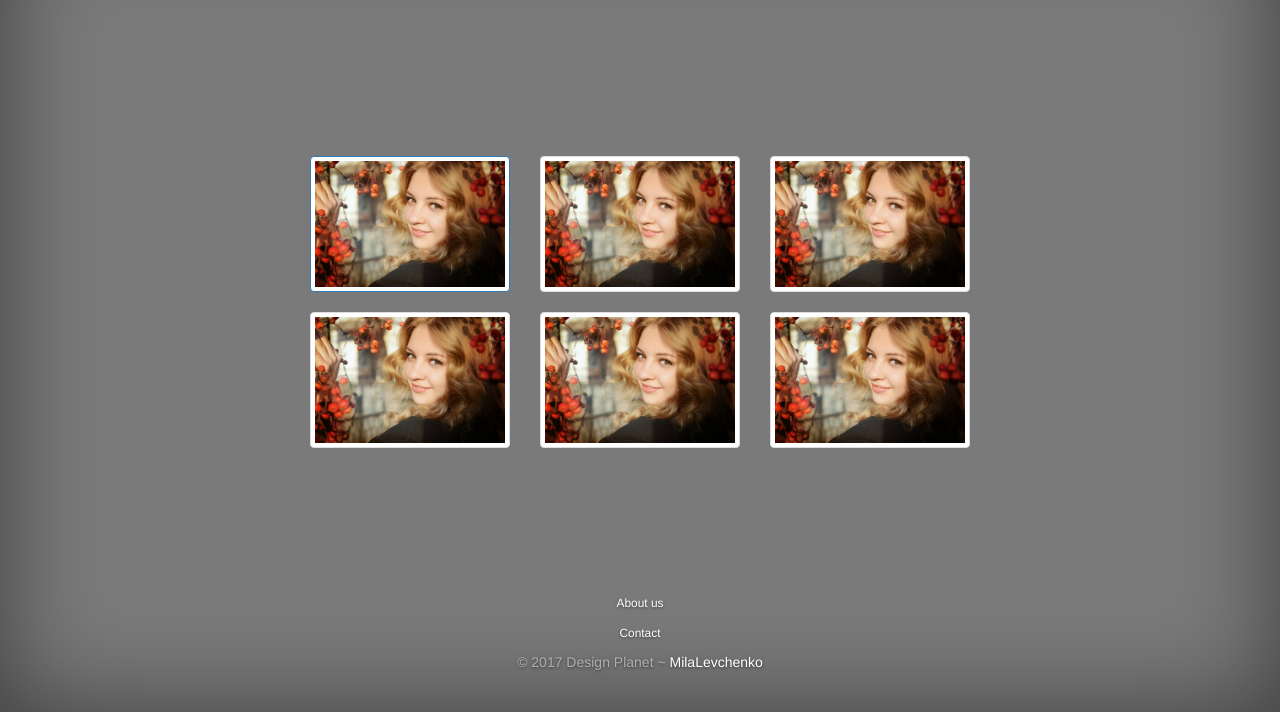
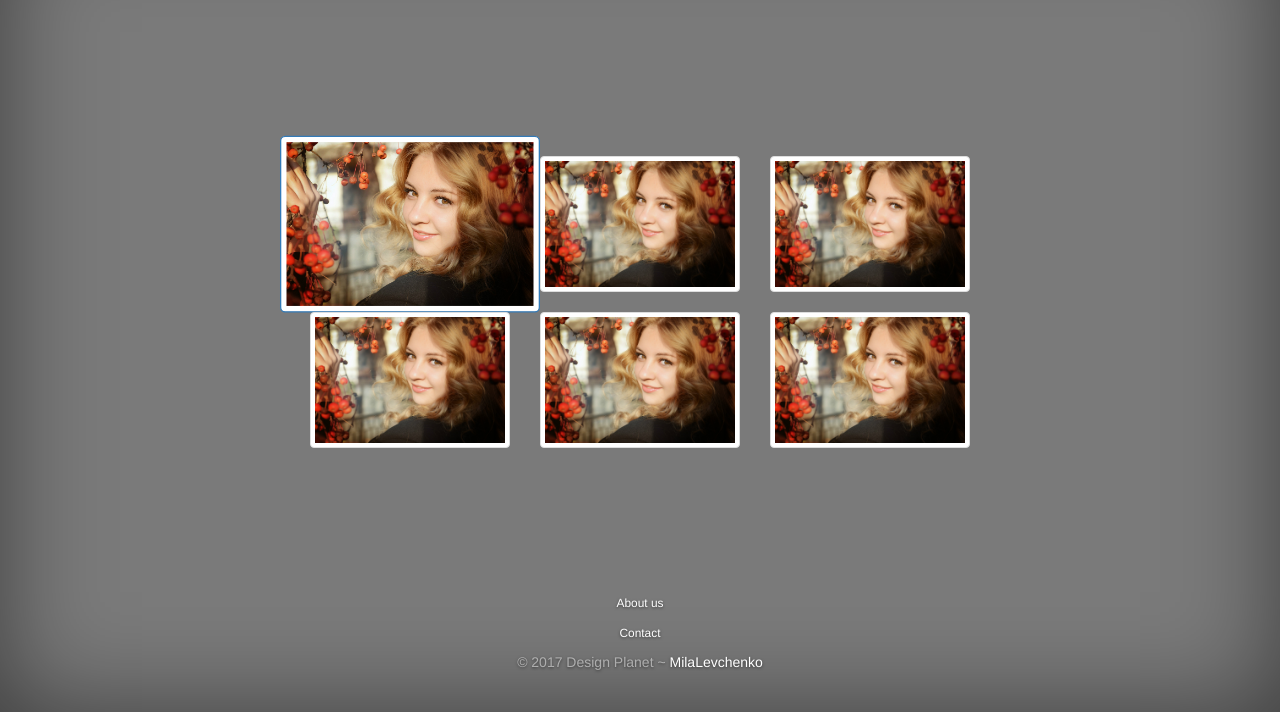
Before and after one commit to MilaLevchenko/site7, a plain HTML site: page portfolio.html in a window 1280 px wide. In both pictures the pointer is over the link 410 px from the left and 312 px from the top of the page. Shown: the part 88-800 px from the top of the page. Drawn offline with nearby package versions, Linux system fonts and the light colour scheme.

Commit message:
img:hover - increase img

```diff
--- a/css/main.css
+++ b/css/main.css
@@ -156,3 +156,6 @@ background-size: cover;
 
 
 /*portfolio*/
+.thumbnail:hover {
+  transform: scale(1.3);
+}
```
